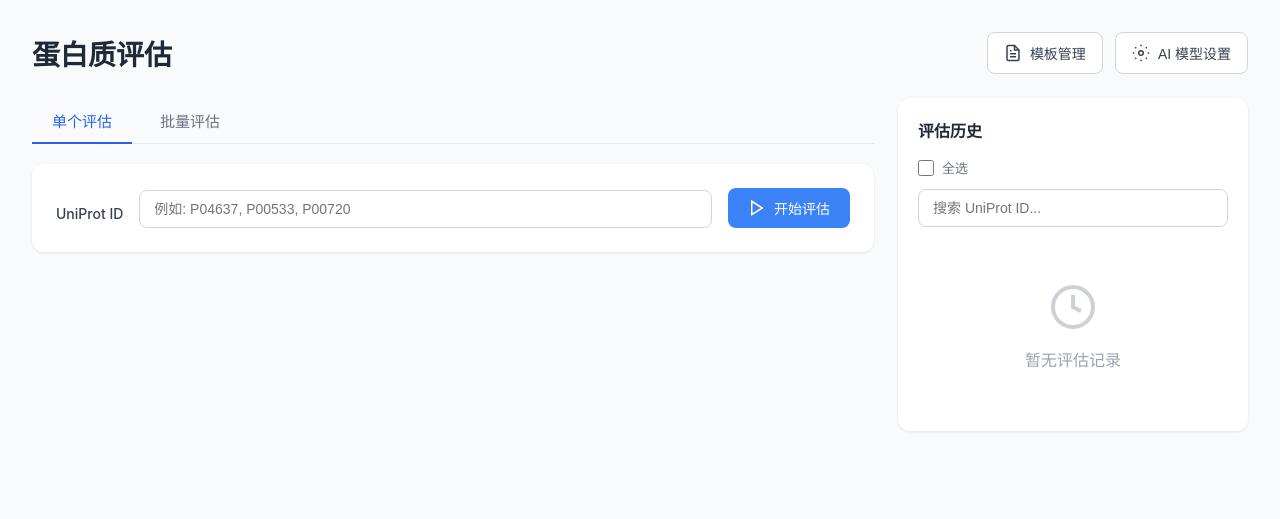
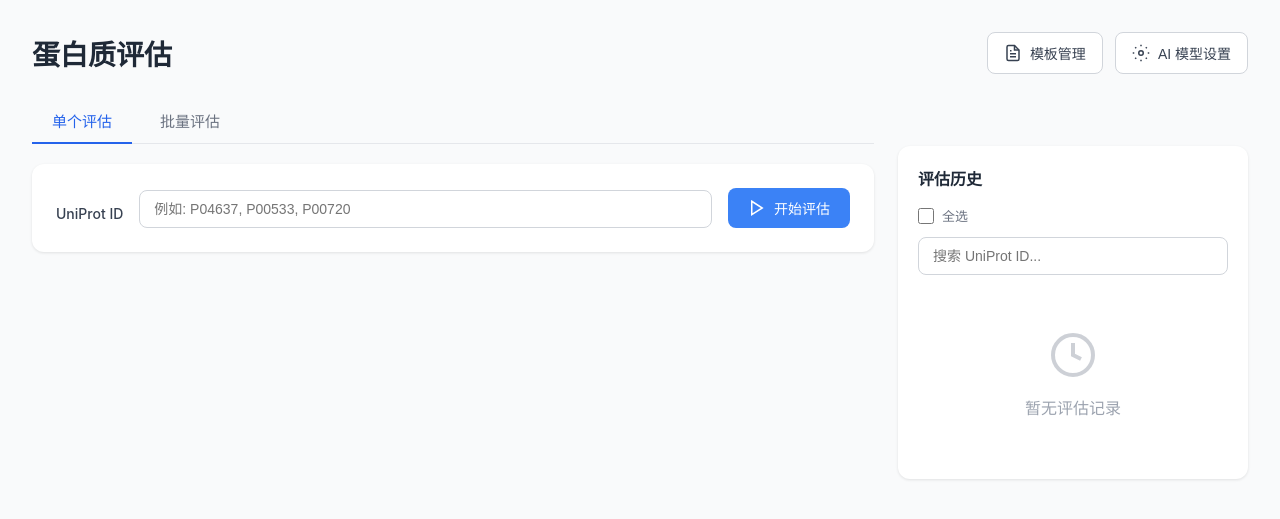
Before and after one commit to Jing0715-fer/protein_evaluator, a Flask app: page /evaluation in a window 1280 px wide. Shown: the top 519 px of the page. Run offline with Flask 3, Linux system fonts and the light colour scheme; data that the repository does not hold is empty; some libraries are stand-ins or nearby versions.

Commit message:
Fix: UI布局优化
1. 添加默认批量关系分析模板到数据库
2. 优化历史面板与输入框的对齐

Co-Authored-By: Claude Opus 4.6 <noreply@anthropic.com>

```diff
--- a/templates/evaluation.html
+++ b/templates/evaluation.html
@@ -86,6 +86,19 @@
         border-radius: 12px;
         box-shadow: 0 1px 3px rgba(0, 0, 0, 0.1);
         padding: 20px;
+        margin-top: 0;
+    }
+
+    /* Align history panel with input section */
+    .history-panel {
+        padding-top: 20px;
+        margin-top: 48px; /* Align with input section after tabs */
+    }
+
+    @media (max-width: 1024px) {
+        .history-panel {
+            margin-top: 0;
+        }
     }
     .history-panel h3 {
         margin: 0 0 16px 0;
```
